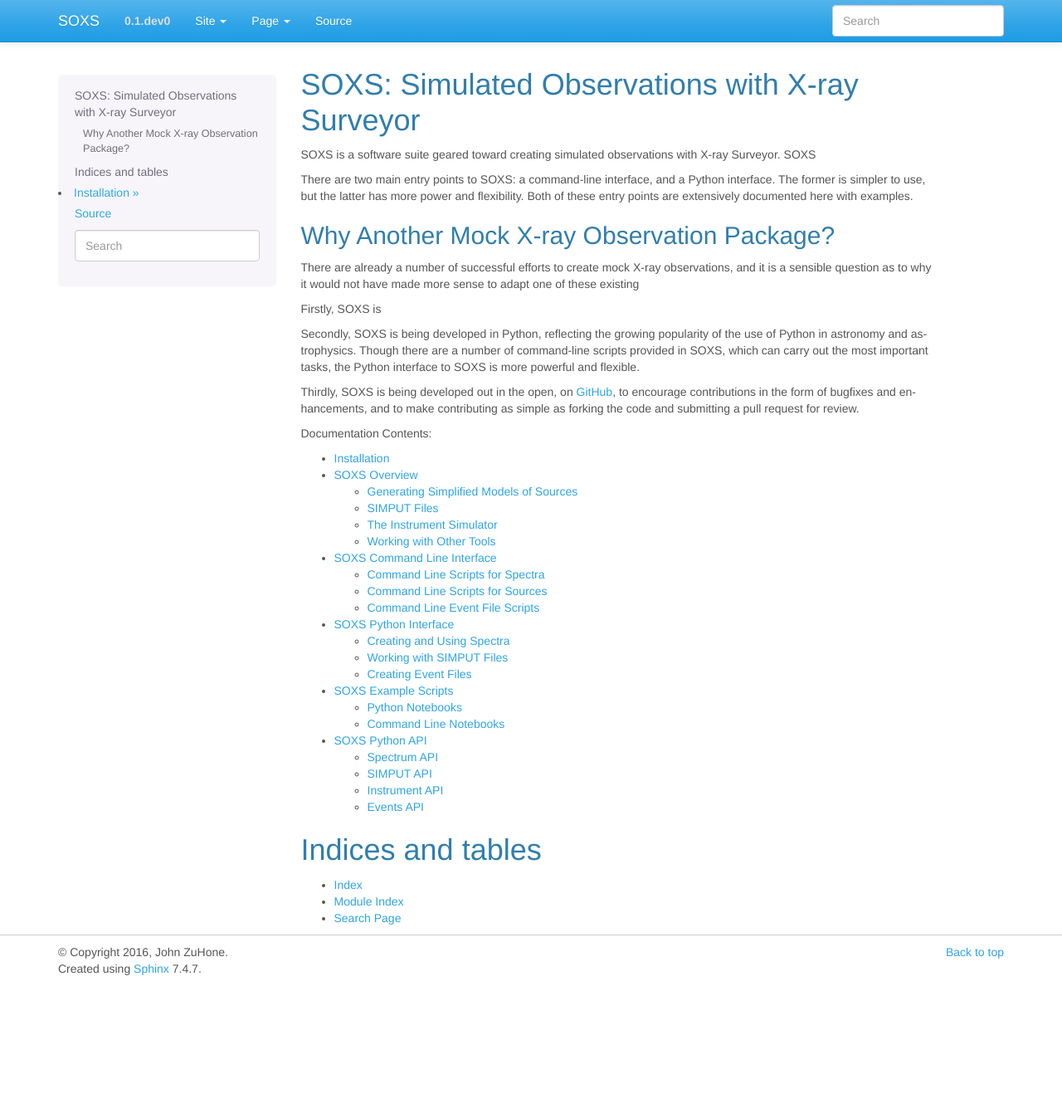
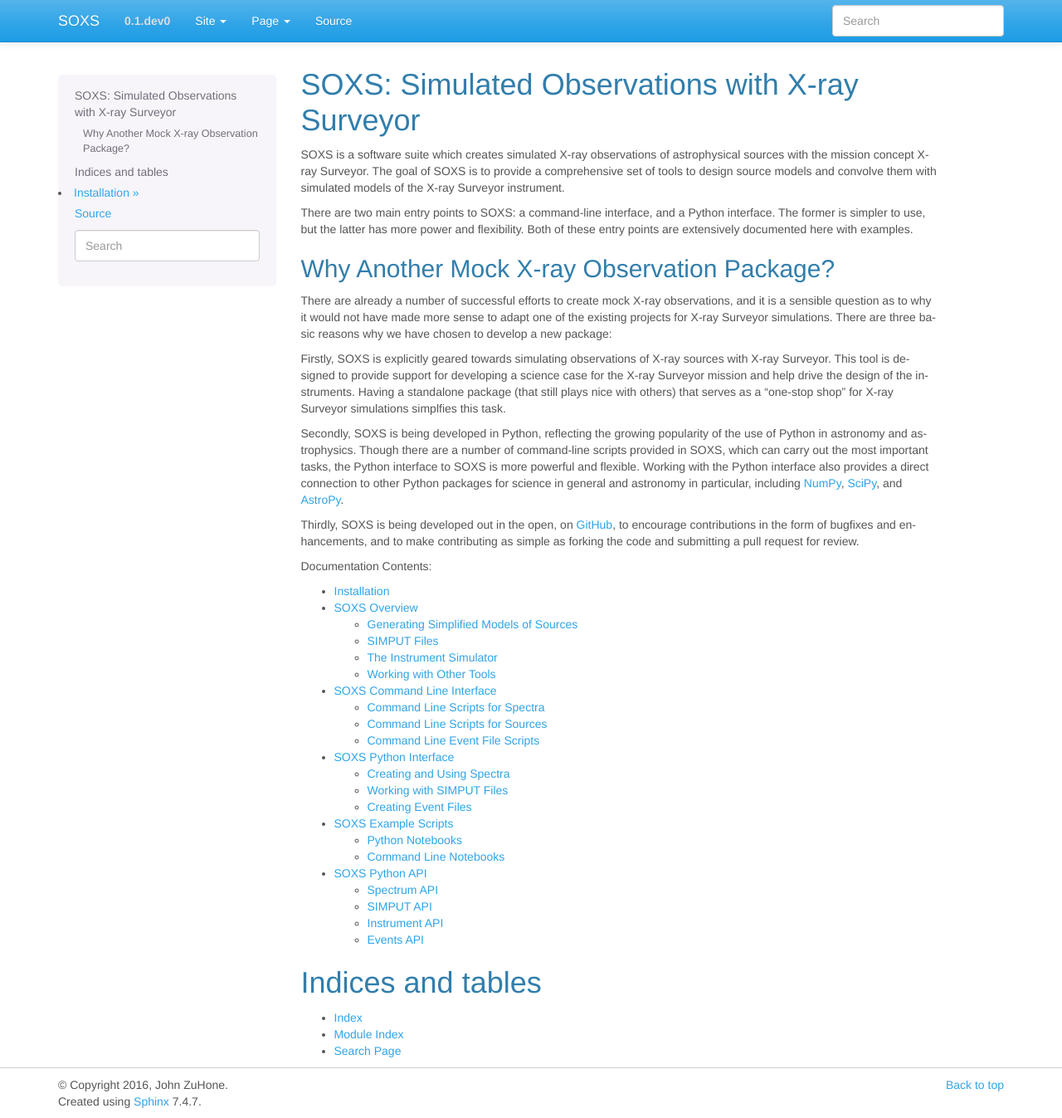
Before and after one commit to lynx-x-ray-observatory/soxs, a Sphinx documentation site: the page built from doc/source/index.rst, in a window 1280 px wide and 1347 px high. Shown: the whole window at 83% size. Built offline with Sphinx 7.4.7, drawn with Linux system fonts in a browser that asks for light colours.

Commit message:
More doc work

```diff
--- a/doc/source/index.rst
+++ b/doc/source/index.rst
@@ -6,8 +6,10 @@
 SOXS: Simulated Observations with X-ray Surveyor
 ================================================
 
-SOXS is a software suite geared toward creating simulated observations with
-X-ray Surveyor. SOXS
+SOXS is a software suite which creates simulated X-ray observations of
+astrophysical sources with the mission concept X-ray Surveyor. The goal of
+SOXS is to provide a comprehensive set of tools to design source models and
+convolve them with simulated models of the X-ray Surveyor instrument.
 
 There are two main entry points to SOXS: a command-line interface, and a
 Python interface. The former is simpler to use, but the latter has more power
@@ -19,14 +21,22 @@ Why Another Mock X-ray Observation Package?
 
 There are already a number of successful efforts to create mock X-ray
 observations, and it is a sensible question as to why it would not have made
-more sense to adapt one of these existing
+more sense to adapt one of the existing projects for X-ray Surveyor simulations.
+There are three basic reasons why we have chosen to develop a new package:
 
-Firstly, SOXS is
+Firstly, SOXS is explicitly geared towards simulating observations of X-ray
+sources with X-ray Surveyor. This tool is designed to provide support for developing
+a science case for the X-ray Surveyor mission and help drive the design of the
+instruments. Having a standalone package (that still plays nice with others) that
+serves as a "one-stop shop" for X-ray Surveyor simulations simplfies this task.
 
 Secondly, SOXS is being developed in Python, reflecting the growing popularity
 of the use of Python in astronomy and astrophysics. Though there are a number
 of command-line scripts provided in SOXS, which can carry out the most important
-tasks, the Python interface to SOXS is more powerful and flexible.
+tasks, the Python interface to SOXS is more powerful and flexible. Working with the
+Python interface also provides a direct connection to other Python packages for
+science in general and astronomy in particular, including `NumPy <http://www.numpy.org>`_,
+`SciPy <http://www.scipy.org>`_, and `AstroPy <http://www.astropy.org>`_.
 
 Thirdly, SOXS is being developed out in the open, on `GitHub <http://github.com/XRStools/soxs>`_,
 to encourage contributions in the form of bugfixes and enhancements, and to make
--- a/doc/source/python/instrument.rst
+++ b/doc/source/python/instrument.rst
@@ -2,3 +2,9 @@
 
 Customizing the Instrument Simulator
 ====================================
+
+The Instrument Registry
+-----------------------
+
+Making Custom Instruments with JSON Files
+-----------------------------------------
```
Also changed, not shown: doc/source/installing.rst (+16 -1 lines).
